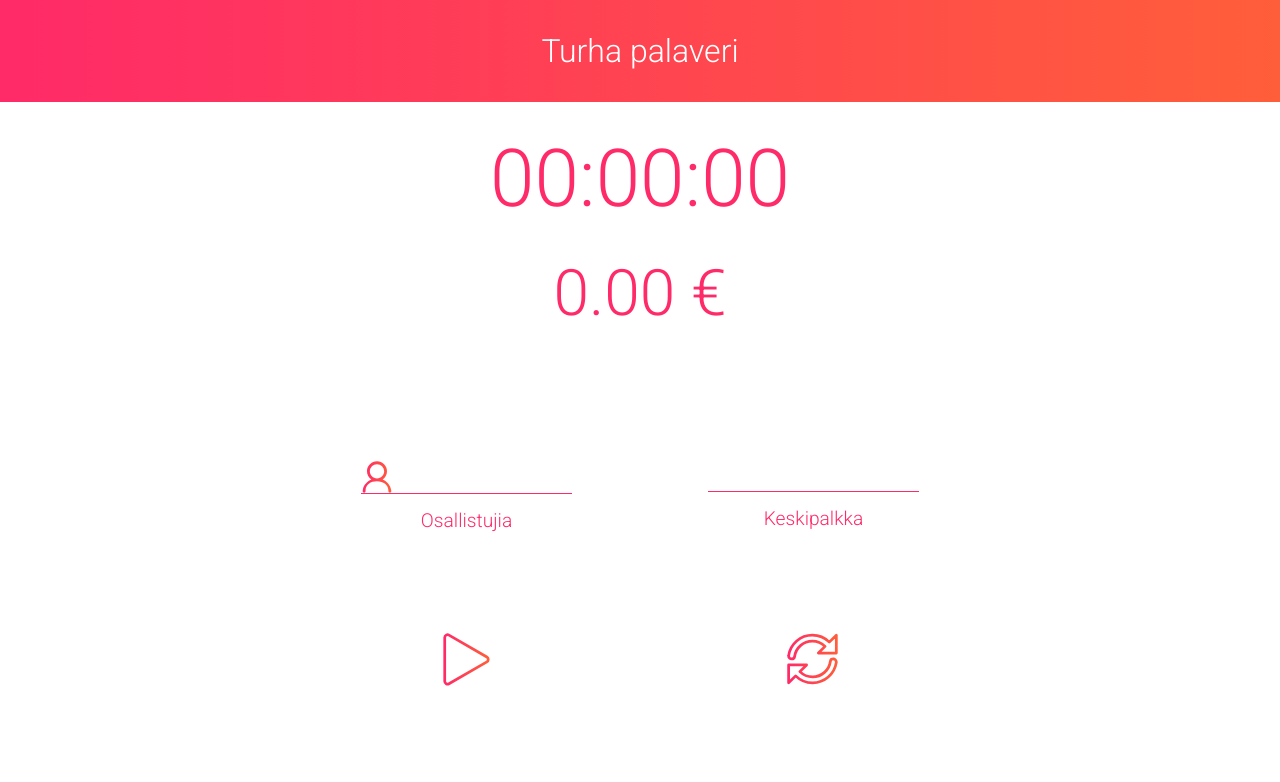
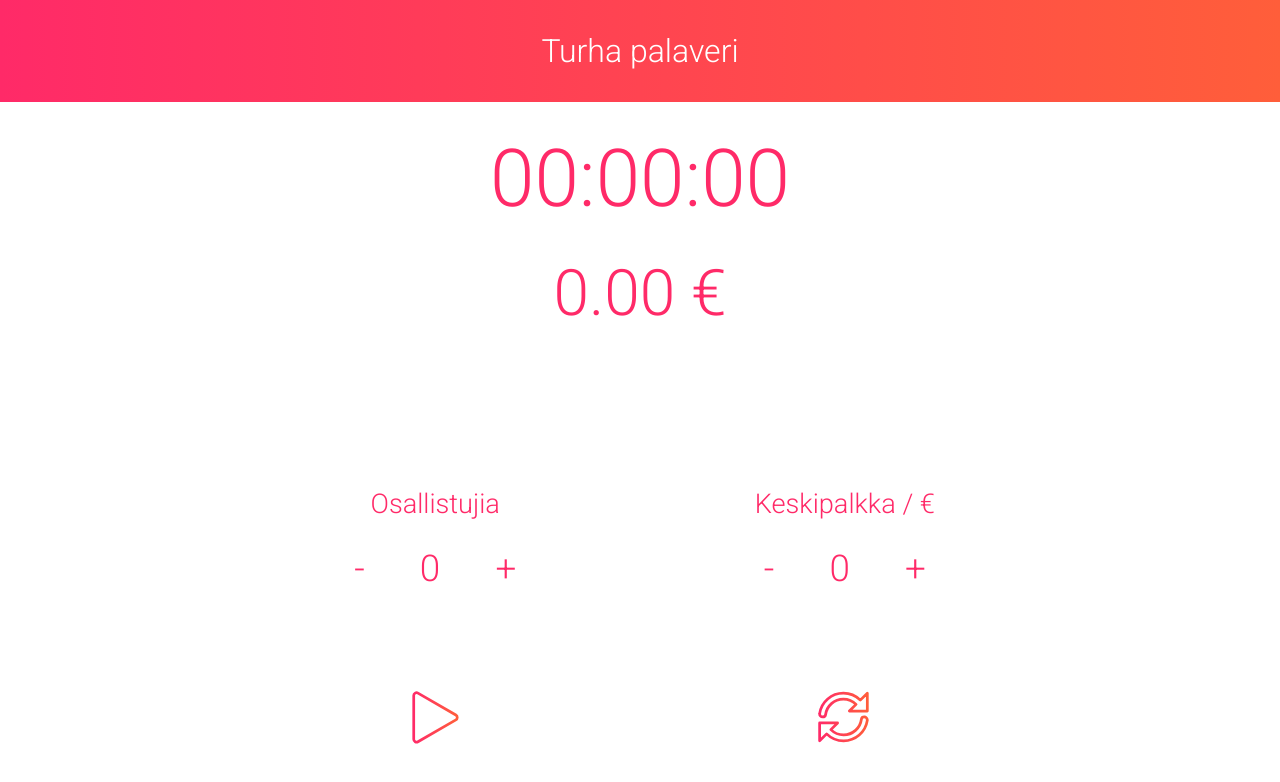
Before and after one commit to pspfolio/TurhaPalsu, a Preact app: page / in a window 1280 px wide. Built offline with nearby package versions, Linux system fonts and the light colour scheme.

Commit message:
adding counter to settings and removing input component

```diff
--- a/src/components/dashboard/index.js
+++ b/src/components/dashboard/index.js
@@ -11,7 +11,7 @@ export default class Dashboard extends Component {
     super();
     this.state = {
       persons: 0,
-      salary: 0.00,
+      salary: 0,
       elapsed: 0,
       runningSince: null
     }
@@ -19,8 +19,7 @@ export default class Dashboard extends Component {
     this.handleTimerPause = this.handleTimerPause.bind(this);
     this.handleTimerStart = this.handleTimerStart.bind(this);
     this.handleTimerRestart = this.handleTimerRestart.bind(this);
-    this.handlePersonsAdded = this.handlePersonsAdded.bind(this);
-    this.handleSalaryAdded = this.handleSalaryAdded.bind(this);
+    this.handleCounter = this.handleCounter.bind(this);
   }
 
   /*
@@ -44,14 +43,27 @@ export default class Dashboard extends Component {
     this.setState({ runningSince: null, elapsed: 0 });
   }
 
-  handlePersonsAdded(num) {
-    this.setState({ persons: num })
+  handleCounter(type, target, amount) {
+    this.setState((prevState) => {
+      switch (type) {
+        case 'INCREMENT':
+          return {
+            [target]: prevState[target] + amount
+          }
+          break;
+        case 'DECREMENT':
+          if(this.state[target] > 0) {
+            return {
+              [target]: prevState[target] - amount
+            }
+          }
+          break;
+        default:
+          return prevState;
+      }
+    })
   }
 
-  handleSalaryAdded(salary) {
-    if(salary < 0) salary = 0.00;
-    this.setState({ salary })
-  }
 
   render() {
     return (
@@ -66,9 +78,10 @@ export default class Dashboard extends Component {
         </section>
         <section className={styles.context}>
           <Settings
+            persons={ this.state.persons }
+            salary={ this.state.salary}
             runningSince={ this.state.runningSince }
-            handleSalaryAdded={ this.handleSalaryAdded }
-            handlePersonsAdded={ this.handlePersonsAdded }
+            handleCounter={ this.handleCounter }
             handleTimerStart={ this.handleTimerStart }
             handleTimerRestart={ this.handleTimerRestart }
             handleTimerPause={ this.handleTimerPause } />
--- a/src/components/settings/index.js
+++ b/src/components/settings/index.js
@@ -8,7 +8,6 @@ export default class Settings extends Component {
 
     this.handlePlayClick = this.handlePlayClick.bind(this);
     this.handleRestartClick = this.handleRestartClick.bind(this);
-    this.handlePersonsChanged = this.handlePersonsChanged.bind(this);
     this.handleSalaryChanged = this.handleSalaryChanged.bind(this);
   }
 
@@ -20,11 +19,6 @@ export default class Settings extends Component {
     this.props.handleTimerRestart();
   }
 
-  handlePersonsChanged(event) {
-    const value = event.target.value;
-    this.props.handlePersonsAdded(value);
-  }
-
   handleSalaryChanged(event) {
     const value = event.target.value;
     this.props.handleSalaryAdded(value);
@@ -32,10 +26,24 @@ export default class Settings extends Component {
 
   render() {
     return (
-      <div>
+      <div className={ styles.container }>
         <div className={ styles.settings }>
-          <Input className={ styles.item } handler={ this.handlePersonsChanged } text={ 'Osallistujia' } id={ 'persons' } icon={ 'persons' } type={ 'number '} />
-          <Input className={ styles.item } handler={ this.handleSalaryChanged } text={ 'Keskipalkka' } id={ 'salary' } icon={ 'salary' } type={ 'number' } />
+          <div className={ styles.item }>
+
+            <h3 className={ styles.counterHeader }>Osallistujia</h3>
+              <span className={ `${styles.counterButton} ${styles.counter}` } onClick={ () => { this.props.handleCounter('DECREMENT', 'persons', 1) } }>-</span>
+              <span className={ styles.counter }>{ this.props.persons }</span>
+              <span className={ `${styles.counterButton} ${styles.counter}` } onClick={ () => { this.props.handleCounter('INCREMENT', 'persons', 1) } }>+</span>
+
+          </div>
+          <div className={ styles.item }>
+
+            <h3 className={ styles.counterHeader }>Keskipalkka / €</h3>
+              <span className={ `${styles.counterButton} ${styles.counter}` } onClick={ () => { this.props.handleCounter('DECREMENT', 'salary', 5) } }>-</span>
+              <span className={ styles.counter }>{ this.props.salary }</span>
+              <span className={ `${styles.counterButton} ${styles.counter}` } onClick={ () => { this.props.handleCounter('INCREMENT', 'salary', 5) } }>+</span>
+
+          </div>
         </div>
 
         <div className={ styles.settings }>
--- a/src/components/settings/settings.css
+++ b/src/components/settings/settings.css
@@ -1,12 +1,26 @@
+.container {
+  width: 80%;
+}
+
 .settings {
   margin-top: 100px;
   display: flex;
   flex-wrap: wrap;
-  justify-content: center;
 }
 
 .item {
   flex-basis: 50%;
+}
+
+.counterHeader {
+  color: #FF2A68;
+  font-size: 1.7em;
+  font-weight: 300;
+}
+
+.counter {
+  font-size: 2.3em;
+  color: #FF2A68;
 }
 
 .btn {
@@ -14,6 +28,11 @@
   cursor: pointer;
 }
 
+.counterButton {
+  margin: 1.5em;
+  cursor: pointer;
+}
+
 @media only screen and (max-width: 750px) {
   .text {
   }
```
